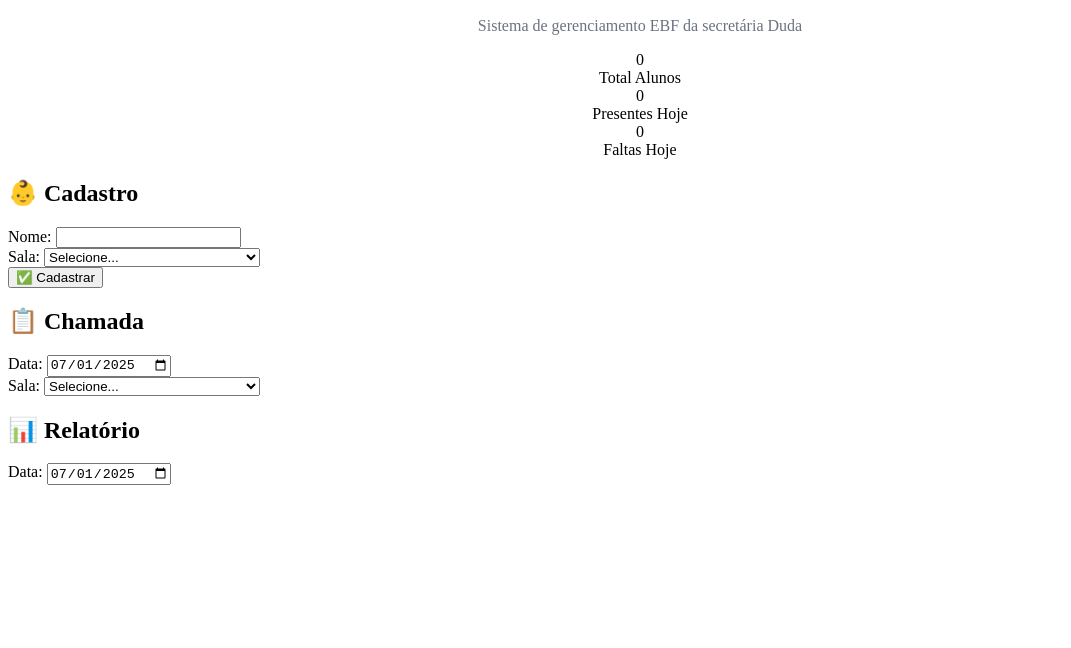
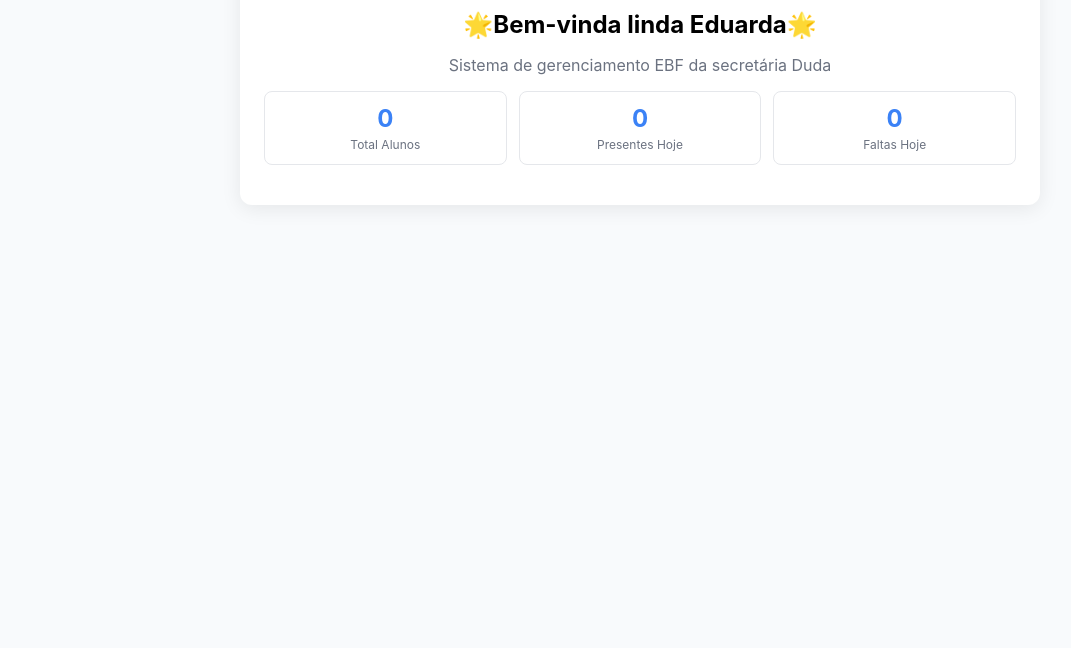
Before and after one commit to Duerda/ebf, a plain HTML site: page index.html in a window 1280 px wide. Shown: the part 152-800 px from the top of the page, without its empty margins (0-1071 px from the left). Drawn offline with Linux system fonts and the light colour scheme.

Commit message:
Update index.html

```diff
--- a/index.html
+++ b/index.html
@@ -5,6 +5,7 @@
 <meta name="viewport" content="width=device-width, initial-scale=1">
 <title>EBF - Sistema</title>
 <script src="https://cdnjs.cloudflare.com/ajax/libs/html2pdf.js/0.9.3/html2pdf.bundle.min.js"></script>
+<link rel="stylesheet" href="style.css"><link>
 </head>
 <body>
 <div class="container">
```
